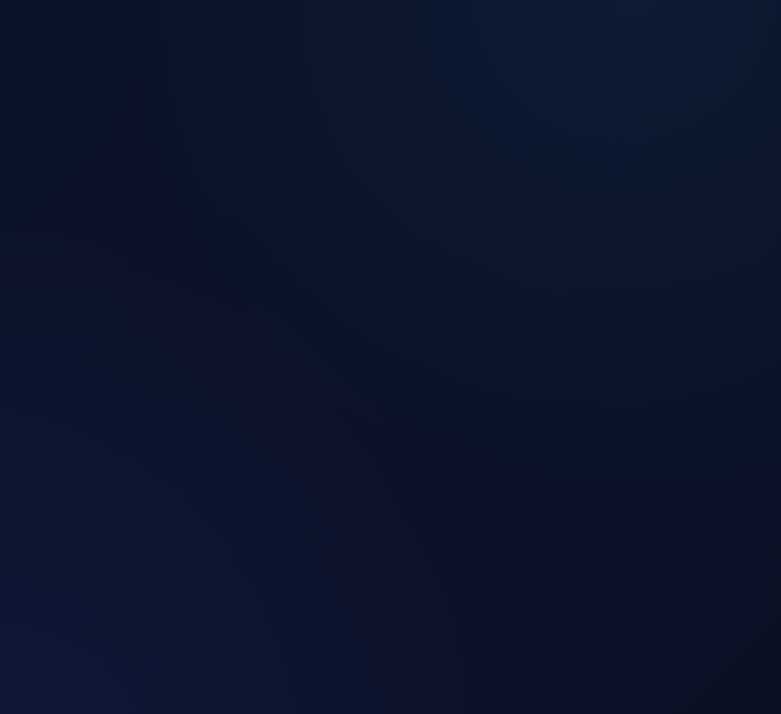
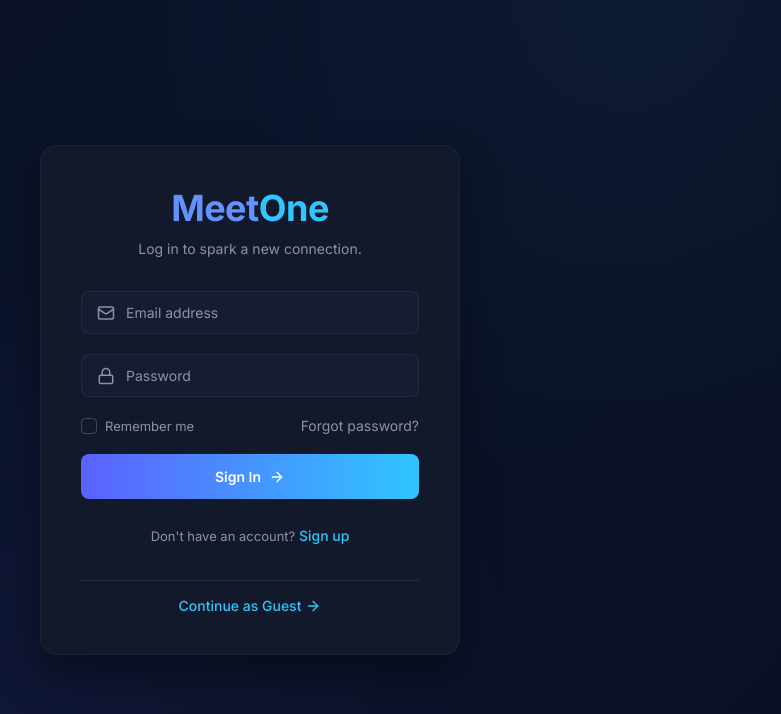
Before and after one commit to albaM15/customer-frontend, a Vue app: page /sign-in in a window 1280 px wide. Before the commit this address had no page. Shown: the top 714 px of the page, without its empty margins (390-1171 px from the left). Built offline with nearby package versions, Linux system fonts and the light colour scheme.

Commit message:
feat: add guest access support and new home view to router

```diff
--- a/src/router/index.js
+++ b/src/router/index.js
@@ -5,6 +5,11 @@ const router = createRouter({
   routes: [
     {
       path: '/',
+      name: 'home',
+      component: () => import('../views/Home.vue'),
+    },
+    {
+      path: '/sign-in',
       name: 'sign-in',
       component: () => import('../views/SignIn.vue'),
     },
--- /dev/null
+++ b/src/views/Home.vue
@@ -0,0 +1,96 @@
+<script setup>
+import { useRouter } from 'vue-router'
+
+const router = useRouter()
+
+const navigateToSignIn = () => {
+  router.push('/sign-in')
+}
+</script>
+
+<template>
+  <div class="home-container">
+    <header class="header">
+      <h1 class="logo"><span class="meet">Meet</span><span class="one">One</span></h1>
+      <div class="auth-buttons">
+        <button @click="navigateToSignIn" class="btn-outline">Sign In</button>
+      </div>
+    </header>
+
+    <main class="main-content">
+      <h2>Welcome to MeetOne</h2>
+      <p>This is the public home page. You don't need to log in to see this content!</p>
+    </main>
+  </div>
+</template>
+
+<style scoped>
+.home-container {
+  min-height: 100vh;
+  display: flex;
+  flex-direction: column;
+  background-color: var(--bg-primary);
+  color: var(--text-primary);
+}
+
+.header {
+  display: flex;
+  justify-content: space-between;
+  align-items: center;
+  padding: 20px 40px;
+  background-color: var(--bg-secondary);
+  border-bottom: 1px solid rgba(255, 255, 255, 0.05);
+}
+
+.logo {
+  font-size: 24px;
+  font-weight: 700;
+  letter-spacing: -0.5px;
+  margin: 0;
+}
+
+.meet {
+  color: #6292FF;
+}
+
+.one {
+  color: #30C5FF;
+}
+
+.btn-outline {
+  background: transparent;
+  border: 1px solid var(--text-accent);
+  color: var(--text-accent);
+  padding: 8px 16px;
+  border-radius: 8px;
+  font-weight: 500;
+  cursor: pointer;
+  transition: all 0.2s;
+}
+
+.btn-outline:hover {
+  background: var(--text-accent);
+  color: white;
+}
+
+.main-content {
+  flex: 1;
+  display: flex;
+  flex-direction: column;
+  align-items: center;
+  justify-content: center;
+  text-align: center;
+  padding: 40px;
+}
+
+h2 {
+  font-size: 32px;
+  margin-bottom: 16px;
+}
+
+p {
+  color: var(--text-secondary);
+  font-size: 18px;
+  max-width: 600px;
+}
+</style>
--- a/src/views/SignIn.vue
+++ b/src/views/SignIn.vue
@@ -73,6 +73,16 @@ const handleSignIn = () => {
       <div class="footer-links">
         <span>Don't have an account? </span>
         <router-link to="/sign-up" class="accent">Sign up</router-link>
+      </div>
+
+      <div class="guest-link-container">
+        <router-link to="/" class="guest-link">
+          Continue as Guest
+          <svg xmlns="http://www.w3.org/2000/svg" width="16" height="16" viewBox="0 0 24 24" fill="none" stroke="currentColor" stroke-width="2" stroke-linecap="round" stroke-linejoin="round" style="margin-left: 4px;">
+            <path d="M5 12h14"></path>
+            <path d="m12 5 7 7-7 7"></path>
+          </svg>
+        </router-link>
       </div>
     </form>
   </AuthLayout>
@@ -203,4 +213,27 @@ input[type="password"] {
   font-size: 13px;
   color: var(--text-secondary);
 }
+
+.guest-link-container {
+  display: flex;
+  justify-content: center;
+  margin-top: 16px;
+  padding-top: 16px;
+  border-top: 1px solid rgba(255, 255, 255, 0.1);
+}
+
+.guest-link {
+  display: flex;
+  align-items: center;
+  color: var(--text-accent);
+  font-size: 14px;
+  font-weight: 500;
+  text-decoration: none;
+  transition: all 0.2s;
+}
+
+.guest-link:hover {
+  opacity: 0.8;
+  transform: translateX(4px);
+}
 </style>
--- a/src/views/SignUp.vue
+++ b/src/views/SignUp.vue
@@ -102,7 +102,17 @@ const handleSignUp = () => {
 
       <div class="footer-links">
         <span>Already have an account? </span>
-        <router-link to="/" class="accent">Log in</router-link>
+        <router-link to="/sign-in" class="accent">Log in</router-link>
+      </div>
+
+      <div class="guest-link-container">
+        <router-link to="/" class="guest-link">
+          Continue as Guest
+          <svg xmlns="http://www.w3.org/2000/svg" width="16" height="16" viewBox="0 0 24 24" fill="none" stroke="currentColor" stroke-width="2" stroke-linecap="round" stroke-linejoin="round" style="margin-left: 4px;">
+            <path d="M5 12h14"></path>
+            <path d="m12 5 7 7-7 7"></path>
+          </svg>
+        </router-link>
       </div>
     </form>
   </AuthLayout>
@@ -263,4 +273,27 @@ input[type="password"] {
   font-size: 13px;
   color: var(--text-secondary);
 }
+
+.guest-link-container {
+  display: flex;
+  justify-content: center;
+  margin-top: 16px;
+  padding-top: 16px;
+  border-top: 1px solid rgba(255, 255, 255, 0.1);
+}
+
+.guest-link {
+  display: flex;
+  align-items: center;
+  color: var(--text-accent);
+  font-size: 14px;
+  font-weight: 500;
+  text-decoration: none;
+  transition: all 0.2s;
+}
+
+.guest-link:hover {
+  opacity: 0.8;
+  transform: translateX(4px);
+}
 </style>
```
